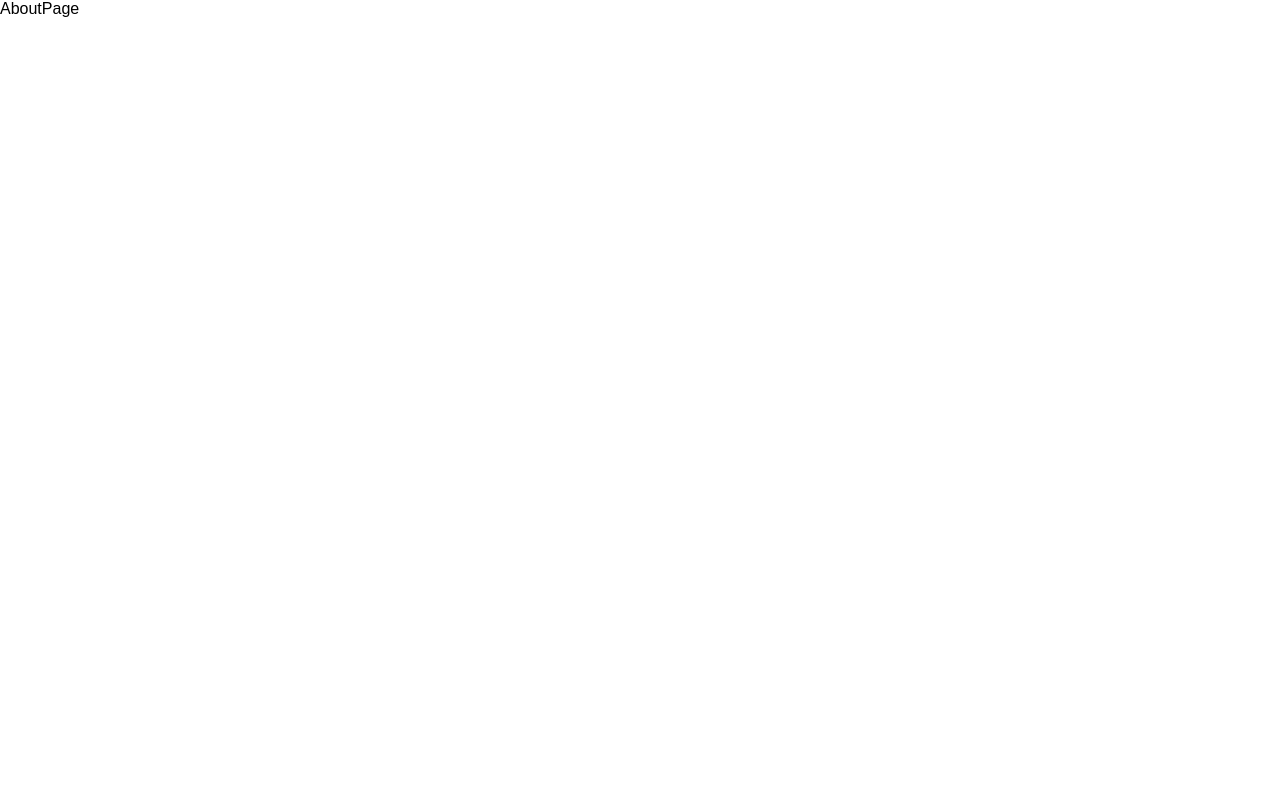
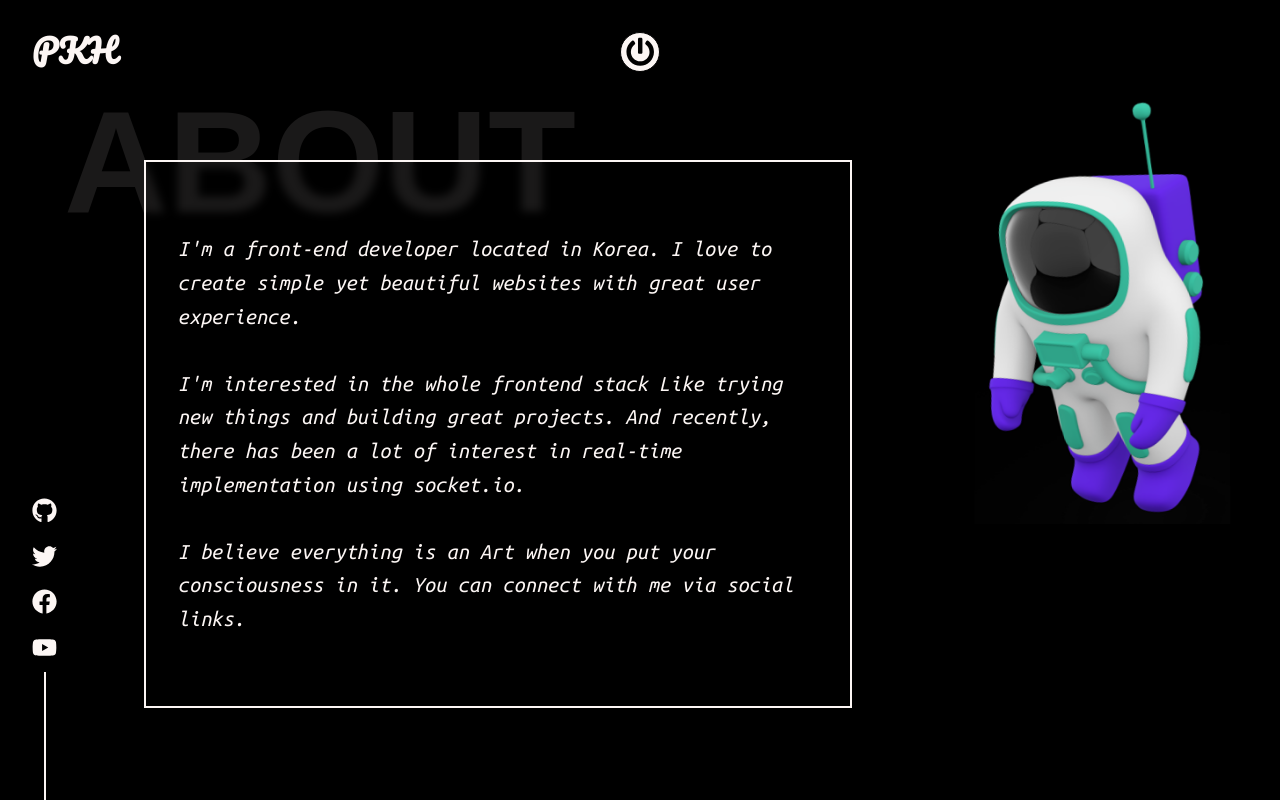
Before and after one commit to ParkGeunHyuk95/Portfolio, a React (Create React App) app: page /about in a window 1280 px wide. Built offline with nearby package versions, Linux system fonts and the light colour scheme.

Commit message:
Feature: About page

```diff
--- a/src/components/AboutPage.js
+++ b/src/components/AboutPage.js
@@ -1,11 +1,91 @@
 import React from 'react'
+import styled, { keyframes, ThemeProvider } from 'styled-components'
+import {DarkTheme} from './Themes';
+
+
+import LogoComponent from '../subComponents/LogoComponent';
+import SocialIcons from '../subComponents/SocialIcons';
+import PowerButton from '../subComponents/PowerButton';
+import ParticleComponent from '../subComponents/ParticleComponent';
+import BigTitle from '../subComponents/BigTitle'
+import astronaut from '../assets/Images/spaceman.png'
+
+const Box = styled.div`
+background-color: ${props => props.theme.body};
+width: 100vw;
+height:100vh;
+position: relative;
+overflow: hidden;
+`
+const float = keyframes`
+0% { transform: translateY(-10px) }
+50% { transform: translateY(15px) translateX(15px) }
+100% { transform: translateY(-10px) }
+`
+const Spaceman = styled.div`
+position: absolute;
+top: 10%;
+right: 5%;
+width: 20vw;
+animation: ${float} 4s ease infinite;
+img{
+    width: 100%;
+    height: auto;
+}
+`
+const Main =  styled.div`
+  border: 2px solid ${(props) => props.theme.text};
+  color: ${(props) => props.theme.text};
+  padding: 2rem;
+  width: 50vw;
+  height: 60vh;
+  z-index: 3;
+  line-height: 1.5;
+  display: flex;
+  justify-content: center;
+  align-items: center;
+  font-size: calc(0.6rem + 1vw);
+ backdrop-filter: blur(4px);
+
+  position: absolute;
+  left: calc(5rem + 5vw);
+  top: 10rem;
+  font-family: 'Ubuntu Mono', monospace;
+  font-style: italic;
+`
+
+
+
 
 const AboutPage = () => {
-  return (
-    <div>
-      AboutPage
-    </div>
-  )
+    return (
+        <ThemeProvider theme={DarkTheme}>
+<Box>
+
+<LogoComponent theme='dark'/>
+<SocialIcons theme='dark'/>
+<PowerButton />
+<ParticleComponent theme='dark' />
+
+        <Spaceman>
+            <img src={astronaut} alt="spaceman" />
+        </Spaceman>
+        <Main>
+        I'm a front-end developer located in Korea. I love to create simple yet beautiful websites with great user experience.
+<br /> <br/>
+I'm interested in the whole frontend stack Like trying new things and building great projects. And recently, there has been a lot of interest in real-time implementation using socket.io.
+<br/> <br/>
+I believe everything is an Art when you put your consciousness in it. You can connect with me via social links.
+        </Main>
+
+        <BigTitle text="ABOUT" top="10%" left="5%" />
+
+
+        </Box>
+
+        </ThemeProvider>
+
+    )
 }
 
 export default AboutPage
--- a/src/config/particlesjs-config.json
+++ b/src/config/particlesjs-config.json
@@ -1,7 +1,7 @@
 {
   "particles": {
     "number": {
-      "value": 100,
+      "value": 500,
       "density": {
         "enable": true,
         "value_area": 800
--- /dev/null
+++ b/src/subComponents/BigTitle.js
@@ -0,0 +1,24 @@
+import React from 'react'
+import styled from 'styled-components'
+
+
+const Text = styled.h1`
+position: fixed;
+top: ${props => props.top};
+left: ${props => props.left};
+right: ${props => props.right};
+color:${props => `rgba(${props.theme.textRgba},0.1)`};
+font-size: calc(5rem + 5vw);
+z-index:0;
+`
+
+
+const BigTitlte = (props) => {
+    return (
+        <Text  top={props.top}  left={props.left}  right={props.right}>
+            {props.text}
+        </Text>
+    )
+}
+
+export default BigTitlte;
--- a/src/subComponents/ParticleComponent.js
+++ b/src/subComponents/ParticleComponent.js
@@ -1,9 +1,9 @@
 import styled from "styled-components";
-import {Particles } from 'react-tsparticles'
+import Particles from "react-tsparticles";
 
 // particle config files
-import configLight from "../config/particlesjs-config-light.json";
-import configDark from "../config/particlesjs-config.json";
+import configLight from "../config/particlesjs-config-light.json"
+import configDark from "../config/particlesjs-config.json"
 
 const Box = styled.div`
   position: absolute;
@@ -12,20 +12,19 @@ const Box = styled.div`
   left: 0;
   bottom: 0;
   z-index: 0;
-`;
+`
 
 
 const ParticleComponent = (props) => {
-    console.log(props.theme)
-  return (
-    <Box>
-      <Particles
-        style={{ position: "absolute", top: 0 }}
-        params={props.theme === "light" ? configLight : configDark}
-      />
 
-    </Box>
-  );
+
+    return (
+        <Box>
+            <Particles
+                style={{position: "absolute", top: 0}}
+                params={props.theme === "light" ? configLight : configDark}/>
+        </Box>
+    );
 };
 
 export default ParticleComponent;
--- a/src/subComponents/PowerButton.js
+++ b/src/subComponents/PowerButton.js
@@ -34,7 +34,9 @@ const PowerButton = () => {
     const navigate=useNavigate();
   return (
     <Power>
-      <PowerBtn width={30} height={30} fill='currentColor'/>
+      <PowerBtn onClick={()=>{
+        navigate('/')
+      }} width={30} height={30} fill='currentColor'/>
     </Power>
   )
 }
```
